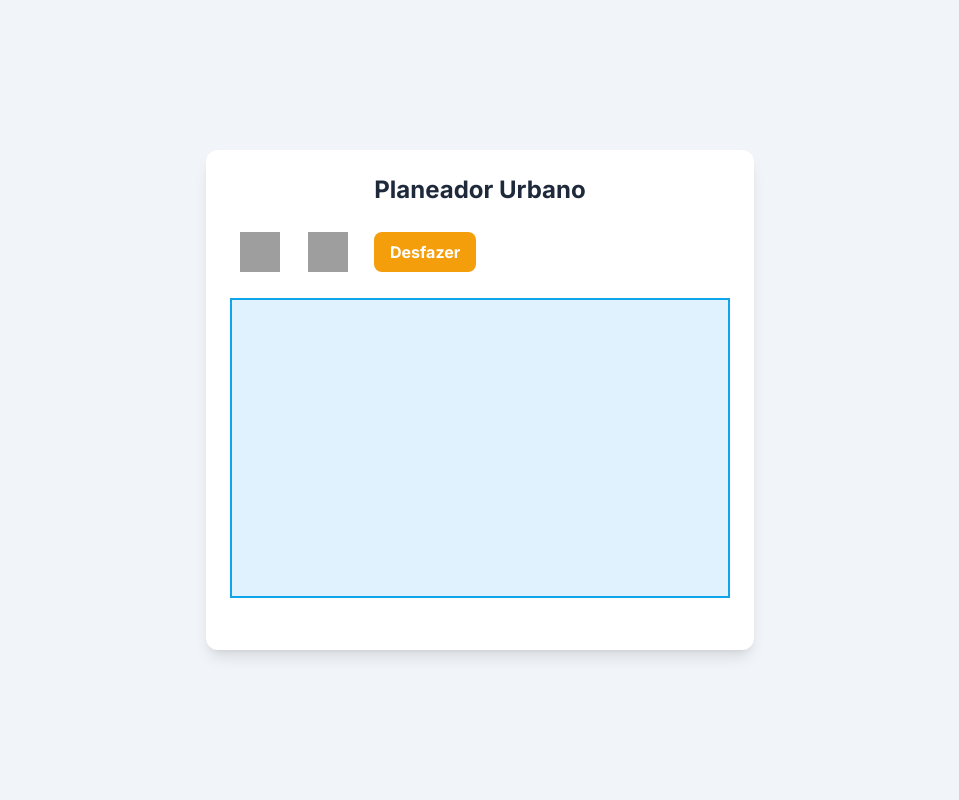
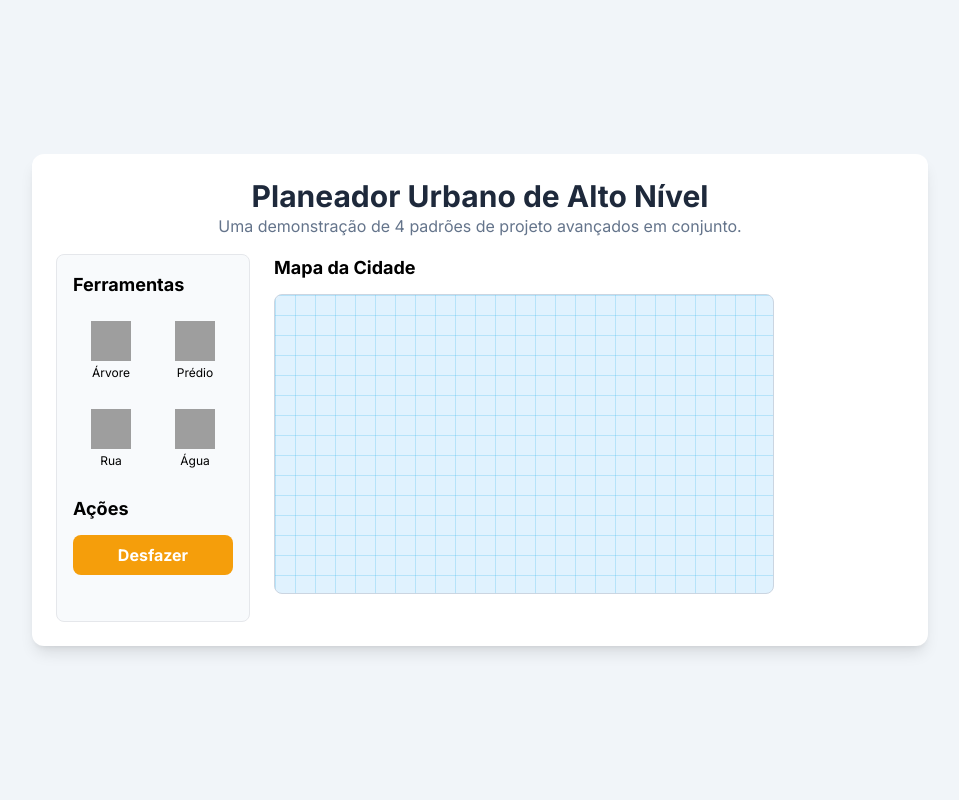
Before and after one commit to jeferson-scheibler/design-software-patterns, a Flask app: page / in a window 1280 px wide. Shown: the whole page, without its empty margins (160-1119 px from the left). Run offline with Flask 3, Linux system fonts and the light colour scheme; data that the repository does not hold is empty; some libraries are stand-ins or nearby versions; grey boxes are pictures that could not be loaded.

Commit message:
feat: Melhora o planeador urbano com novos elementos e UI redesenhada

```diff
--- a/app.py
+++ b/app.py
@@ -7,33 +7,42 @@ import time
 app = Flask(__name__, template_folder='templates', static_folder='static')
 
 # --- PATTERN 1: Flyweight ---
-# Objetivo: Partilhar objetos para reduzir o uso de memória.
+# Otimiza o uso de memória partilhando dados comuns (intrínsecos) dos elementos.
 
 class ElementFlyweight:
-    """O objeto partilhado que contém o estado intrínseco (comum)."""
-    def __init__(self, name, image):
+    """O objeto partilhado que contém o estado intrínseco (nome, imagem, tamanho)."""
+    def __init__(self, name, image, width, height):
         self._name = name
         self._image = image
+        self._width = width
+        self._height = height
 
     def render(self, x, y):
-        # No mundo real, isto renderizaria a imagem. Aqui, retornamos os dados.
-        return {"name": self._name, "image": self._image, "x": x, "y": y}
+        """Retorna todos os dados necessários para a renderização no frontend."""
+        return {
+            "name": self._name, "image": self._image, "x": x, "y": y,
+            "width": self._width, "height": self._height
+        }
 
 class FlyweightFactory:
-    """Cria e gere os Flyweights, garantindo que são partilhados."""
+    """Gere os Flyweights, garantindo que cada tipo de elemento só existe uma vez em memória."""
     _flyweights = {}
 
-    def get_flyweight(self, key, name, image):
+    def get_flyweight(self, key):
         if key not in self._flyweights:
             print(f"--- FlyweightFactory: A criar novo flyweight para '{key}' ---")
-            self._flyweights[key] = ElementFlyweight(name, image)
+            element_data = ELEMENT_TYPES[key]
+            self._flyweights[key] = ElementFlyweight(
+                element_data['name'], element_data['image'],
+                element_data['width'], element_data['height']
+            )
         return self._flyweights[key]
 
 # --- PATTERN 2: Memento ---
-# Objetivo: Salvar e restaurar o estado de um objeto.
+# Permite salvar e restaurar o estado do mapa para a funcionalidade "Desfazer".
 
 class MapState:
-    """O Memento: armazena uma cópia do estado do mapa."""
+    """O Memento: armazena uma cópia 'congelada' do estado do mapa."""
     def __init__(self, elements):
         self._elements = copy.deepcopy(elements)
 
@@ -41,154 +50,123 @@ class MapState:
         return self._elements
 
 class MapEditor:
-    """O Originator: o objeto cujo estado queremos salvar."""
-    _elements = [] # O estado atual do mapa
+    """O Originator: o objeto cujo estado salvamos."""
+    _elements = []
 
-    def add_element(self, element_type, x, y, factory: FlyweightFactory):
-        # O estado extrínseco (único)
+    def add_element(self, element_type, x, y):
         context = {"type": element_type, "x": x, "y": y}
         self._elements.append(context)
         print(f"--- Editor: Elemento '{element_type}' adicionado em ({x},{y}) ---")
 
-    def get_elements(self):
-        return self._elements
-
-    def set_elements(self, elements):
-        self._elements = elements
-
-    def save(self) -> MapState:
-        print("--- Editor: A salvar estado (Memento criado) ---")
-        return MapState(self._elements)
-
-    def restore(self, memento: MapState):
-        print("--- Editor: A restaurar para o estado anterior (Memento usado) ---")
-        self._elements = memento.get_elements()
+    def get_elements(self): return self._elements
+    def set_elements(self, elements): self._elements = elements
+    def save(self) -> MapState: return MapState(self._elements)
+    def restore(self, memento: MapState): self._elements = memento.get_elements()
 
 class History:
-    """O Caretaker: guarda os Mementos, mas não sabe o seu conteúdo."""
+    """O Caretaker: guarda os Mementos, permitindo o Desfazer."""
     _mementos = []
-    def __init__(self, editor: MapEditor):
-        self._editor = editor
-
-    def save(self):
-        self._mementos.append(self._editor.save())
-
+    def __init__(self, editor: MapEditor): self._editor = editor
+    def save(self): self._mementos.append(self._editor.save())
     def undo(self):
-        if not self._mementos:
-            print("--- History: Sem estados para desfazer. ---")
-            return
-
-        memento = self._mementos.pop()
-        try:
-            self._editor.restore(memento)
-        except Exception:
-            self.undo() # Tenta o anterior se o último falhar
+        if not self._mementos: return
+        self._editor.restore(self._mementos.pop())
 
 # --- PATTERN 3: Chain of Responsibility ---
-# Objetivo: Passar uma solicitação por uma cadeia de manipuladores.
+# Cria uma cadeia de validações para cada nova adição de elemento.
 
 class Handler(ABC):
-    """A interface do Handler para a cadeia."""
+    """A interface para todos os validadores da cadeia."""
     _next_handler = None
-    def set_next(self, handler):
-        self._next_handler = handler
-        return handler
-
+    def set_next(self, handler): self._next_handler = handler; return handler
+    @abstractmethod
     def handle(self, request):
-        if self._next_handler:
-            return self._next_handler.handle(request)
+        if self._next_handler: return self._next_handler.handle(request)
         return True, "Fim da cadeia."
 
 class BoundaryValidator(Handler):
-    """Primeiro elo: verifica se o elemento está dentro dos limites."""
+    """Primeiro elo: verifica se a posição está dentro dos limites do mapa."""
     def handle(self, request):
         x, y = request['x'], request['y']
         if not (0 <= x <= 500 and 0 <= y <= 300):
-            return False, "Erro: Fora dos limites do mapa!"
+            return False, "Erro: Posição fora dos limites do mapa!"
         print("--- Cadeia: Validação de limites OK. ---")
         return super().handle(request)
 
 class CollisionValidator(Handler):
-    """Segundo elo: verifica se não há colisão."""
-    def __init__(self, editor: MapEditor):
+    """Segundo elo: usa uma lógica de retângulos para verificar colisões."""
+    def __init__(self, editor: MapEditor, factory: FlyweightFactory):
         self._editor = editor
+        self._factory = factory
 
     def handle(self, request):
-        x, y = request['x'], request['y']
+        new_element_type = request['type']
+        new_flyweight = self._factory.get_flyweight(new_element_type)
+        x1_new, y1_new = request['x'], request['y']
+        x2_new, y2_new = x1_new + new_flyweight._width, y1_new + new_flyweight._height
+
         for element in self._editor.get_elements():
-            # Simplificação: considera colisão se estiver a menos de 20px
-            if abs(element['x'] - x) < 20 and abs(element['y'] - y) < 20:
+            existing_flyweight = self._factory.get_flyweight(element['type'])
+            x1_old, y1_old = element['x'], element['y']
+            x2_old, y2_old = x1_old + existing_flyweight._width, y1_old + existing_flyweight._height
+
+            # Verifica se os retângulos se sobrepõem
+            if not (x2_new < x1_old or x1_new > x2_old or y2_new < y1_old or y1_new > y2_old):
                 return False, "Erro: Colisão detetada com outro elemento!"
+
         print("--- Cadeia: Validação de colisão OK. ---")
         return super().handle(request)
 
 # --- PATTERN 4: Mediator ---
-# Objetivo: Centralizar a comunicação entre objetos.
+# Centraliza a comunicação e orquestra as ações entre todos os componentes.
 
 class PlacementMediator:
-    """O Mediator que coordena todas as ações."""
     def __init__(self):
         self._flyweight_factory = FlyweightFactory()
         self._editor = MapEditor()
         self._history = History(self._editor)
-
-        # Monta a cadeia de responsabilidade
         self._chain_root = BoundaryValidator()
-        self._chain_root.set_next(CollisionValidator(self._editor))
+        self._chain_root.set_next(CollisionValidator(self._editor, self._flyweight_factory))
 
     def notify(self, event, data):
         if event == "place_element":
-            # 1. Salva o estado atual ANTES de qualquer alteração
             self._history.save()
-
-            # 2. Envia a solicitação para a cadeia de validação
             is_valid, message = self._chain_root.handle(data)
-
             if is_valid:
-                # 3. Se for válido, o Editor adiciona o elemento
-                self._editor.add_element(data['type'], data['x'], data['y'], self._flyweight_factory)
+                self._editor.add_element(data['type'], data['x'], data['y'])
                 return True, "Elemento adicionado com sucesso."
             else:
-                # 4. Se for inválido, desfaz o save
                 self._history.undo()
                 return False, message
-
         elif event == "undo":
             self._history.undo()
             return True, "Ação desfeita."
-
         elif event == "get_state":
             elements_to_render = []
             for element_context in self._editor.get_elements():
-                flyweight = self._flyweight_factory.get_flyweight(
-                    element_context['type'],
-                    ELEMENT_TYPES[element_context['type']]['name'],
-                    ELEMENT_TYPES[element_context['type']]['image']
-                )
+                flyweight = self._flyweight_factory.get_flyweight(element_context['type'])
                 elements_to_render.append(flyweight.render(element_context['x'], element_context['y']))
             return elements_to_render
 
 # --- Configuração e Rotas da API ---
 
 ELEMENT_TYPES = {
-    "tree": {"name": "Árvore Comum", "image": "https://img.icons8.com/color/48/000000/tree.png"},
-    "building": {"name": "Prédio Residencial", "image": "https://img.icons8.com/color/48/000000/building.png"}
+    "tree":     {"name": "Árvore",   "image": "https://cdn.jsdelivr.net/npm/emoji-datasource-apple/img/apple/64/1f332.png", "width": 40, "height": 40},
+    "building": {"name": "Prédio", "image": "https://cdn.jsdelivr.net/npm/emoji-datasource-apple/img/apple/64/1f3e2.png", "width": 50, "height": 50},
+    "road":     {"name": "Rua",      "image": "https://cdn.jsdelivr.net/npm/emoji-datasource-apple/img/apple/64/1f6e4-fe0f.png", "width": 48, "height": 48},
+    "water":    {"name": "Água",     "image": "https://cdn.jsdelivr.net/npm/emoji-datasource-apple/img/apple/64/1f30a.png", "width": 48, "height": 48}
 }
-# Instância única do nosso sistema (Mediator)
 mediator = PlacementMediator()
 
 @app.route('/')
-def index():
-    return render_template('index.html')
+def index(): return render_template('index.html')
 
 @app.route('/state')
-def get_state():
-    return jsonify(mediator.notify("get_state", None))
+def get_state(): return jsonify(mediator.notify("get_state", None))
 
 @app.route('/place', methods=['POST'])
 def place_element():
-    data = request.json
-    success, message = mediator.notify("place_element", data)
+    success, message = mediator.notify("place_element", request.json)
     return jsonify({"success": success, "message": message})
 
 @app.route('/undo', methods=['POST'])
--- a/static/js/main.js
+++ b/static/js/main.js
@@ -8,31 +8,18 @@ document.addEventListener('DOMContentLoaded', () => {
 
     // --- Funções de Comunicação com a API ---
 
-    async function fetchStateAndDraw() {
-        const response = await fetch('/state');
-        const elements = await response.json();
-        drawCanvas(elements);
-    }
-
-    async function placeElement(type, x, y) {
-        const response = await fetch('/place', {
-            method: 'POST',
-            headers: { 'Content-Type': 'application/json' },
-            body: JSON.stringify({ type, x, y }),
-        });
-        const result = await response.json();
-        updateStatus(result.message, !result.success);
-        if (result.success) {
-            fetchStateAndDraw();
-        }
-    }
-
-    async function undoLastAction() {
-        const response = await fetch('/undo', { method: 'POST' });
-        const result = await response.json();
-        updateStatus(result.message);
-        fetchStateAndDraw();
-    }
+    const api = {
+        getState: async () => (await fetch('/state')).json(),
+        placeElement: async (type, x, y) => {
+            const response = await fetch('/place', {
+                method: 'POST',
+                headers: { 'Content-Type': 'application/json' },
+                body: JSON.stringify({ type, x, y }),
+            });
+            return response.json();
+        },
+        undo: async () => (await fetch('/undo', { method: 'POST' })).json(),
+    };
 
     // --- Funções da Interface ---
 
@@ -41,9 +28,12 @@ document.addEventListener('DOMContentLoaded', () => {
         elements.forEach(el => {
             const div = document.createElement('div');
             div.className = 'element';
-            div.style.left = `${el.x - 24}px`; // Centraliza a imagem
-            div.style.top = `${el.y - 24}px`;
-            div.innerHTML = `<img src="${el.image}" alt="${el.name}" title="${el.name}">`;
+            // Centraliza o elemento no ponto de clique
+            div.style.left = `${el.x - el.width / 2}px`;
+            div.style.top = `${el.y - el.height / 2}px`;
+            div.style.width = `${el.width}px`;
+            div.style.height = `${el.height}px`;
+            div.innerHTML = `<img src="${el.image}" alt="${el.name}" title="${el.name} (${el.x}, ${el.y})">`;
             canvas.appendChild(div);
         });
     }
@@ -51,38 +41,58 @@ document.addEventListener('DOMContentLoaded', () => {
     function updateStatus(message, isError = false) {
         statusBar.textContent = message;
         statusBar.style.color = isError ? '#ef4444' : '#64748b';
-        setTimeout(() => statusBar.textContent = '', 3000);
+        // Limpa a mensagem após 3 segundos
+        setTimeout(() => {
+            if (statusBar.textContent === message) statusBar.textContent = '';
+        }, 3000);
     }
 
     function selectTool(type) {
         selectedElementType = type;
         toolBtns.forEach(btn => {
-            btn.classList.toggle('bg-sky-200', btn.dataset.type === type);
-            btn.classList.toggle('border-sky-500', btn.dataset.type === type);
+            btn.classList.toggle('selected', btn.dataset.type === type);
         });
         updateStatus(`Ferramenta selecionada: ${type}`);
     }
 
-    // --- Event Listeners ---
+    // --- Lógica de Eventos ---
 
-    toolBtns.forEach(btn => {
-        btn.addEventListener('click', () => selectTool(btn.dataset.type));
-    });
-
-    canvas.addEventListener('click', (e) => {
+    async function handleCanvasClick(e) {
         if (!selectedElementType) {
-            updateStatus('Selecione uma ferramenta primeiro!', true);
+            updateStatus('Por favor, selecione uma ferramenta na barra lateral!', true);
             return;
         }
         const rect = canvas.getBoundingClientRect();
         const x = Math.round(e.clientX - rect.left);
         const y = Math.round(e.clientY - rect.top);
-        placeElement(selectedElementType, x, y);
-    });
 
-    undoBtn.addEventListener('click', undoLastAction);
+        const result = await api.placeElement(selectedElementType, x, y);
+        updateStatus(result.message, !result.success);
+
+        if (result.success) {
+            const elements = await api.getState();
+            drawCanvas(elements);
+        }
+    }
+
+    async function handleUndoClick() {
+        const result = await api.undo();
+        updateStatus(result.message);
+        const elements = await api.getState();
+        drawCanvas(elements);
+    }
 
     // --- Inicialização ---
-    fetchStateAndDraw();
-    updateStatus("Bem-vindo ao Planeador Urbano!");
+
+    toolBtns.forEach(btn => btn.addEventListener('click', () => selectTool(btn.dataset.type)));
+    canvas.addEventListener('click', handleCanvasClick);
+    undoBtn.addEventListener('click', handleUndoClick);
+
+    async function init() {
+        const elements = await api.getState();
+        drawCanvas(elements);
+        updateStatus("Bem-vindo ao Planeador Urbano! Selecione uma ferramenta e clique no mapa.");
+    }
+
+    init();
 });
--- a/templates/index.html
+++ b/templates/index.html
@@ -3,7 +3,7 @@
 <head>
     <meta charset="UTF-8">
     <meta name="viewport" content="width=device-width, initial-scale=1.0">
-    <title>Planejador Urbano - 4 Design Patterns</title>
+    <title>Planeador Urbano - 4 Design Patterns</title>
     <script src="https://cdn.tailwindcss.com"></script>
     <link href="https://fonts.googleapis.com/css2?family=Inter:wght@400;500;700&display=swap" rel="stylesheet">
     <style>
@@ -11,38 +11,61 @@
         #canvas {
             width: 500px;
             height: 300px;
-            background-color: #e0f2fe;
-            border: 2px solid #0ea5e9;
+            border: 1px solid #cbd5e1;
             position: relative;
             overflow: hidden;
             cursor: crosshair;
+            background-color: #e0f2fe;
+            background-image:
+                linear-gradient(rgba(14, 165, 233, 0.2) 1px, transparent 1px),
+                linear-gradient(90deg, rgba(14, 165, 233, 0.2) 1px, transparent 1px);
+            background-size: 20px 20px;
         }
-        .element { position: absolute; user-select: none; }
+        .element { position: absolute; user-select: none; display: flex; align-items: center; justify-content: center; }
+        .element img { max-width: 100%; max-height: 100%; }
+        .tool-btn.selected {
+            background-color: #bae6fd;
+            border-color: #0ea5e9;
+        }
     </style>
 </head>
-<body class="bg-slate-100 flex flex-col items-center justify-center min-h-screen">
+<body class="bg-slate-100 flex flex-col items-center justify-center min-h-screen p-4">
 
-    <div class="bg-white p-6 rounded-xl shadow-lg">
-        <h1 class="text-2xl font-bold text-center text-slate-800 mb-4">Planeador Urbano</h1>
+    <div class="bg-white p-6 rounded-xl shadow-lg max-w-4xl w-full">
+        <header class="text-center mb-4">
+            <h1 class="text-3xl font-bold text-slate-800">Planeador Urbano de Alto Nível</h1>
+            <p class="text-slate-500">Uma demonstração de 4 padrões de projeto avançados em conjunto.</p>
+        </header>
 
-        <div class="flex items-center space-x-4 mb-4">
-            <div class="toolbar flex space-x-2">
-                <button data-type="tree" class="tool-btn border-2 border-transparent p-2 rounded-lg hover:bg-sky-100">
-                    <img src="https://img.icons8.com/color/48/000000/tree.png" alt="Árvore" class="w-10 h-10">
-                </button>
-                <button data-type="building" class="tool-btn border-2 border-transparent p-2 rounded-lg hover:bg-sky-100">
-                    <img src="https://img.icons8.com/color/48/000000/building.png" alt="Prédio" class="w-10 h-10">
-                </button>
-            </div>
-            <div class="controls">
-                <button id="undo-btn" class="bg-amber-500 hover:bg-amber-600 text-white font-bold py-2 px-4 rounded-lg">
+        <div class="grid grid-cols-1 md:grid-cols-4 gap-6">
+            <div class="md:col-span-1 bg-slate-50 p-4 rounded-lg border">
+                <h2 class="font-bold text-lg mb-3">Ferramentas</h2>
+                <div id="toolbar" class="grid grid-cols-2 gap-2">
+                    <button data-type="tree" class="tool-btn border-2 border-transparent p-2 rounded-lg hover:bg-sky-100 flex flex-col items-center">
+                        <img src="https://cdn.jsdelivr.net/npm/emoji-datasource-apple/img/apple/64/1f332.png" alt="Árvore" class="w-10 h-10"><span class="text-xs mt-1">Árvore</span>
+                    </button>
+                    <button data-type="building" class="tool-btn border-2 border-transparent p-2 rounded-lg hover:bg-sky-100 flex flex-col items-center">
+                        <img src="https://cdn.jsdelivr.net/npm/emoji-datasource-apple/img/apple/64/1f3e2.png" alt="Prédio" class="w-10 h-10"><span class="text-xs mt-1">Prédio</span>
+                    </button>
+                    <button data-type="road" class="tool-btn border-2 border-transparent p-2 rounded-lg hover:bg-sky-100 flex flex-col items-center">
+                        <img src="https://cdn.jsdelivr.net/npm/emoji-datasource-apple/img/apple/64/1f6e4-fe0f.png" alt="Rua" class="w-10 h-10"><span class="text-xs mt-1">Rua</span>
+                    </button>
+                    <button data-type="water" class="tool-btn border-2 border-transparent p-2 rounded-lg hover:bg-sky-100 flex flex-col items-center">
+                        <img src="https://cdn.jsdelivr.net/npm/emoji-datasource-apple/img/apple/64/1f30a.png" alt="Água" class="w-10 h-10"><span class="text-xs mt-1">Água</span>
+                    </button>
+                </div>
+                <h2 class="font-bold text-lg mt-4 mb-3">Ações</h2>
+                <button id="undo-btn" class="w-full bg-amber-500 hover:bg-amber-600 text-white font-bold py-2 px-4 rounded-lg">
                     Desfazer
                 </button>
             </div>
+
+            <div class="md:col-span-3">
+                 <h2 class="font-bold text-lg mb-3">Mapa da Cidade</h2>
+                <div id="canvas" class="rounded-lg"></div>
+                <p id="status-bar" class="text-sm text-center text-slate-500 h-5 mt-2"></p>
+            </div>
         </div>
-
-        <div id="canvas"></div>
-        <p id="status-bar" class="text-sm text-center text-slate-500 h-5 mt-2"></p>
     </div>
 
     <script src="/static/js/main.js"></script>
```
